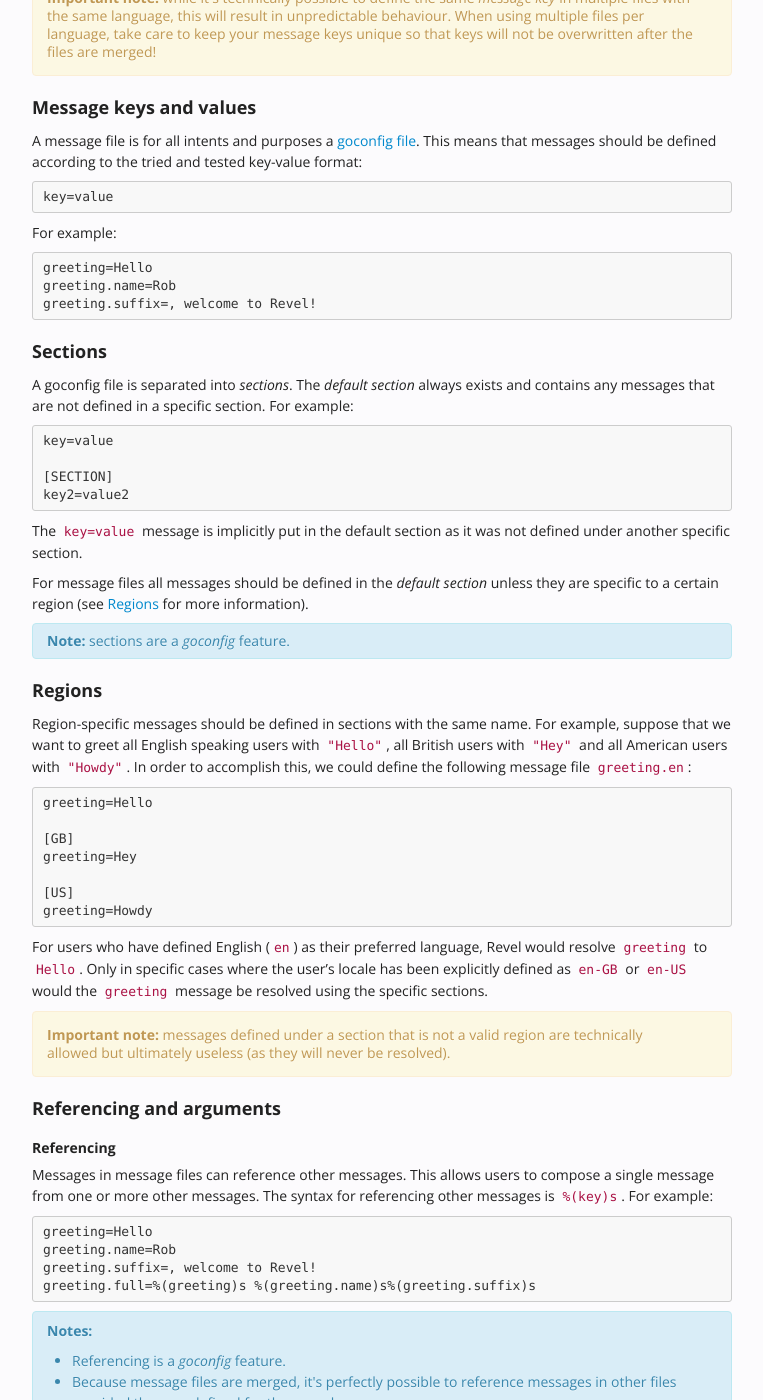
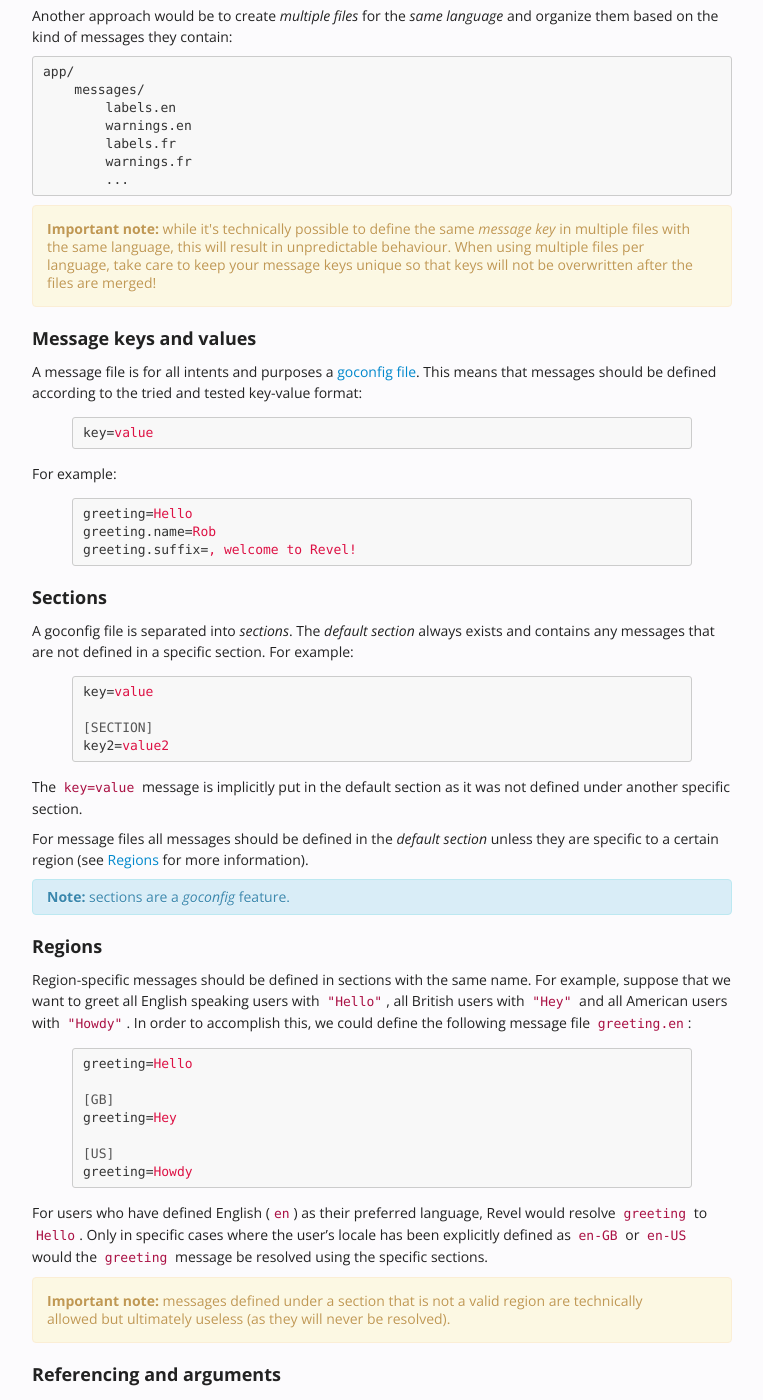
Before and after one commit to revel/revel.github.io, a Jekyll site: the page built from manual/i18n-messages.md, in a window 1280 px wide and 1400 px high, scrolled down 1239 px. Shown: the whole window, without its empty margins (298-1061 px from the left). Built offline with Jekyll 4.4.1, drawn with Linux system fonts in a browser that asks for light colours; some of the changed text lies outside the part shown.

Commit message:
tidy hilight in messages and interceptors

```diff
--- a/manual/i18n-messages.md
+++ b/manual/i18n-messages.md
@@ -18,6 +18,43 @@ nesting and arguments.
 The way Revel handles message files and internationalization in general is similar to most other web frameworks out there. For those of you that wish to get
 started straight away without going through the specifics, there is a sample application
 [`samples/i18n`](https://github.com/revel/samples/tree/master/i18n) which demonstrates the basics.
+
+## Configuration
+
+<table class="table table-striped">
+    <thead>
+        <tr>
+            <th style="width: 15%">File</th>
+            <th style="width: 25%">Option</th>
+            <th style="width: 60%">Description</th>
+        </tr>
+    </thead>
+    <tbody>
+        <tr>
+            <td>
+                <code>app.conf</code>
+            </td>
+            <td>
+                <code><a href="appconf.html#i18n.cookie">i18n.cookie</a></code>
+            </td>
+            <td>
+                The name of the language cookie. Should always be prefixed with the Revel cookie prefix to avoid cookie name conflicts.
+            </td>
+        </tr>
+        <tr>
+            <td>
+                <code>app.conf</code>
+            </td>
+            <td>
+                <code><a href="appconf.html#i18n.default_language">i18n.default_language</a></code>
+            </td>
+            <td>
+                The default locale to use in case no preferred locale could be found.
+            </td>
+        </tr>
+    </tbody>
+</table>
+
 
 ## Message Files
 
@@ -60,22 +97,26 @@ Another approach would be to create *multiple files* for the *same language* and
 A message file is for all intents and purposes a [goconfig file](https://github.com/revel/goconfig). This means that messages should be defined according to the tried and
 tested key-value format:
 
-    key=value
+{% highlight ini %}
+key=value
+{% endhighlight %}
 
 For example:
-
-    greeting=Hello
-    greeting.name=Rob
-    greeting.suffix=, welcome to Revel!
+{% highlight ini %}
+greeting=Hello
+greeting.name=Rob
+greeting.suffix=, welcome to Revel!
+{% endhighlight %}
 
 ### Sections
 
 A goconfig file is separated into *sections*. The *default section* always exists and contains any messages that are not defined in a specific section. For example:
+{% highlight ini %}
+key=value
 
-    key=value
-
-    [SECTION]
-    key2=value2
+[SECTION]
+key2=value2
+{% endhighlight %}
 
 The `key=value` message is implicitly put in the default section as it was not defined under another specific section.
 
@@ -88,14 +129,15 @@ For message files all messages should be defined in the *default section* unless
 
 Region-specific messages should be defined in sections with the same name. For example, suppose that we want to greet all English speaking users with `"Hello"`, all British
 users with `"Hey"` and all American users with `"Howdy"`. In order to accomplish this, we could define the following message file `greeting.en`:
+{% highlight ini %}
+greeting=Hello
 
-    greeting=Hello
+[GB]
+greeting=Hey
 
-    [GB]
-    greeting=Hey
-
-    [US]
-    greeting=Howdy
+[US]
+greeting=Howdy
+{% endhighlight %}
 
 For users who have defined English (`en`) as their preferred language, Revel would resolve `greeting` to `Hello`. Only in specific cases where the user's locale has been
 explicitly defined as `en-GB` or `en-US` would the `greeting` message be resolved using the specific sections.
@@ -108,11 +150,12 @@ explicitly defined as `en-GB` or `en-US` would the `greeting` message be resolve
 
 Messages in message files can reference other messages. This allows users to compose a single message from one or more other messages. The syntax for referencing other messages
 is `%(key)s`. For example:
-
-    greeting=Hello
-    greeting.name=Rob
-    greeting.suffix=, welcome to Revel!
-    greeting.full=%(greeting)s %(greeting.name)s%(greeting.suffix)s
+{% highlight ini %}
+greeting=Hello
+greeting.name=Rob
+greeting.suffix=, welcome to Revel!
+greeting.full=%(greeting)s %(greeting.name)s%(greeting.suffix)s
+{% endhighlight %}
 
 <div class="alert alert-info">
     <p><strong>Notes:</strong></p>
@@ -125,9 +168,9 @@ is `%(key)s`. For example:
 #### Arguments
 
 Messages support one or more arguments. Arguments in messages are resolved using the same rules as the go `fmt` package. For example:
-
-    greeting.name_arg=Hello %s!
-
+{% highlight ini %}
+greeting.name_arg=Hello %s!
+{% endhighlight %}
 Arguments are resolved in the same order as they are given, see [Resolving messages](#resolving_messages).
 
 ## Resolving the client locale
@@ -161,12 +204,12 @@ In order to figure out which locale the user prefers Revel will look for a usabl
 
 The application code can access the current locale from within a `Request` using the `Request.Locale` property. For example:
 
-<pre class="prettyprint lang-go">
+{% highlight go %}
 func (c App) Index() revel.Result {
 	currentLocale := c.Request.Locale
 	c.Render(currentLocale)
 }
-</pre>
+{% endhighlight %}
 
 From a [template](templates.html), the current locale can be retrieved from the `currentLocale` property of `renderArgs`. For example:
 
@@ -179,7 +222,7 @@ From a [template](templates.html), the current locale can be retrieved from the
 In case the application needs access to the `Accept-Language` HTTP header for the current request it can retrieve it from the `Request` instance of the `Controller`. The `AcceptLanguages` field
 - which is a slice of `AcceptLanguage` instances - contains all parsed values from the respective header, sorted per qualification with the most qualified values first in the slice. For example:
 
-<pre class="prettyprint lang-go">
+{% highlight go %}
 func (c App) Index() revel.Result {
     // Get the string representation of all parsed accept languages
     c.RenderArgs["acceptLanguageHeaderParsed"] = c.Request.AcceptLanguages.String()
@@ -188,7 +231,7 @@ func (c App) Index() revel.Result {
 
     c.Render()
 }
-</pre>
+{% endhighlight %}
 
 For more information see the [HTTP specification](http://www.w3.org/Protocols/rfc2616/rfc2616-sec14.html#sec14.4).
 
@@ -200,12 +243,12 @@ Messages can be resolved from either a *controller* or a *view template*.
 
 Each controller has a `Message(message string, args ...interface{})` function that can be used to resolve messages using the current locale. For example:
 
-<pre class="prettyprint lang-go">
+{% highlight go %}
 func (c App) Index() revel.Result {
 	c.RenderArgs["controllerGreeting"] = c.Message("greeting")
 	c.Render()
 }
-</pre>
+{% endhighlight %}
 
 <a name="template"></a>
 
@@ -219,39 +262,3 @@ To resolve messages using the current locale from [templates](templates.html) th
 </pre>
 
 <div class="alert alert-info"><strong>Note:</strong> the signature of the <code>msg</code> function is <code>msg . "message name" "argument" "argument"</code>. If there are no arguments, simply do not include any.</div>
-
-## Configuration
-
-<table class="table table-striped">
-    <thead>
-        <tr>
-            <th style="width: 15%">File</th>
-            <th style="width: 25%">Option</th>
-            <th style="width: 60%">Description</th>
-        </tr>
-    </thead>
-    <tbody>
-        <tr>
-            <td>
-                <code>app.conf</code>
-            </td>
-            <td>
-                <code>i18n.cookie</code>
-            </td>
-            <td>
-                The name of the language cookie. Should always be prefixed with the Revel cookie prefix to avoid cookie name conflicts.
-            </td>
-        </tr>
-        <tr>
-            <td>
-                <code>app.conf</code>
-            </td>
-            <td>
-                <code>i18n.default_language</code>
-            </td>
-            <td>
-                The default locale to use in case no preferred locale could be found.
-            </td>
-        </tr>
-    </tbody>
-</table>
```
Also changed, not shown: manual/interceptors.md (+7 -11 lines).
